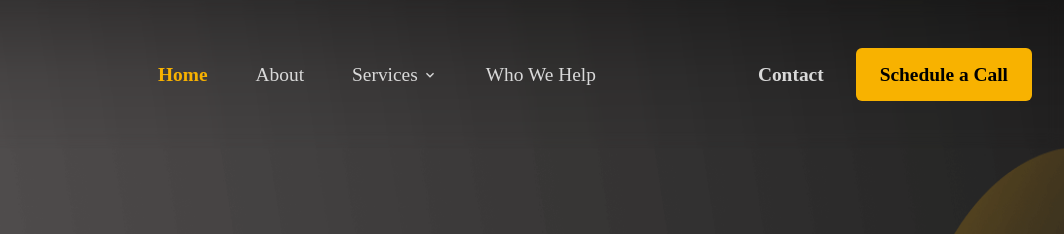
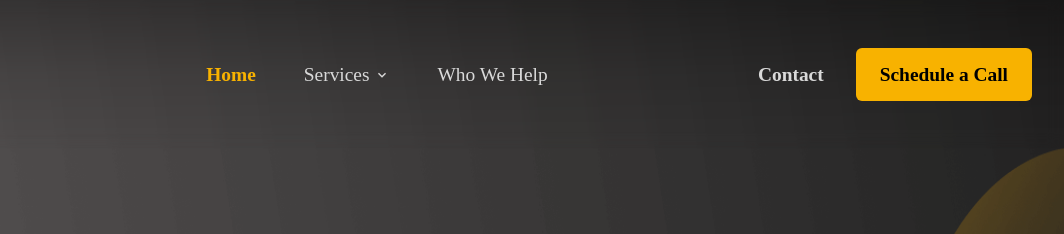
Before and after one commit to impact-web-studio/worksiteleads.com, an Astro site: page / in a window 1280 px wide. Shown: the top 234 px of the page, 216-1280 px from the left. Built offline with nearby package versions, Linux system fonts and the light colour scheme; Astro itself is replaced by a stand-in of ours.

Commit message:
remove about in header

```diff
--- a/src/components/ui/navigation/Header.astro
+++ b/src/components/ui/navigation/Header.astro
@@ -13,10 +13,6 @@ const navLinks = [
 	{
 		name: 'home',
 		href: '/',
-	},
-	{
-		name: 'about',
-		href: '/about',
 	},
 	{
 		name: 'services',
```
